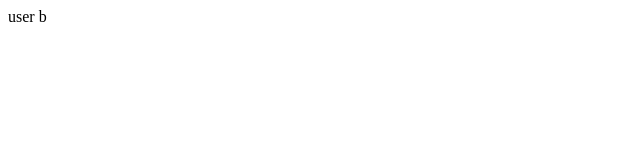
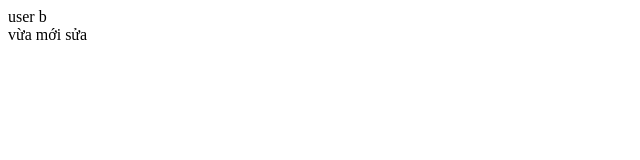
Before and after one commit to minhthanh0107/bc84_layout_portfolio, a plain HTML site: page css/userb_html.html in a window 1280 px wide. Shown: the full height of the page, 0-640 px from the left. Drawn offline with Linux system fonts and the light colour scheme.

Commit message:
edit file userB

```diff
--- a/css/userb_html.html
+++ b/css/userb_html.html
@@ -7,5 +7,7 @@
 </head>
 <body>
     user b
+    <br>
+    vừa mới sửa
 </body>
 </html>
```
